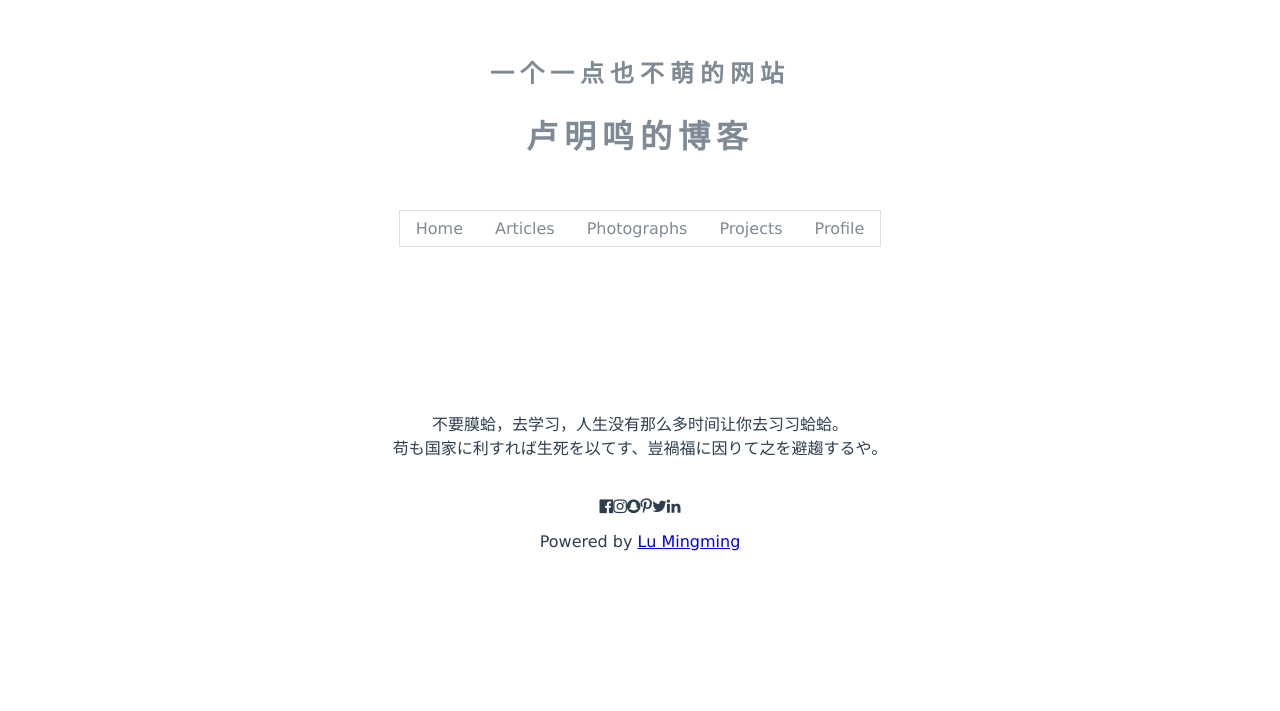
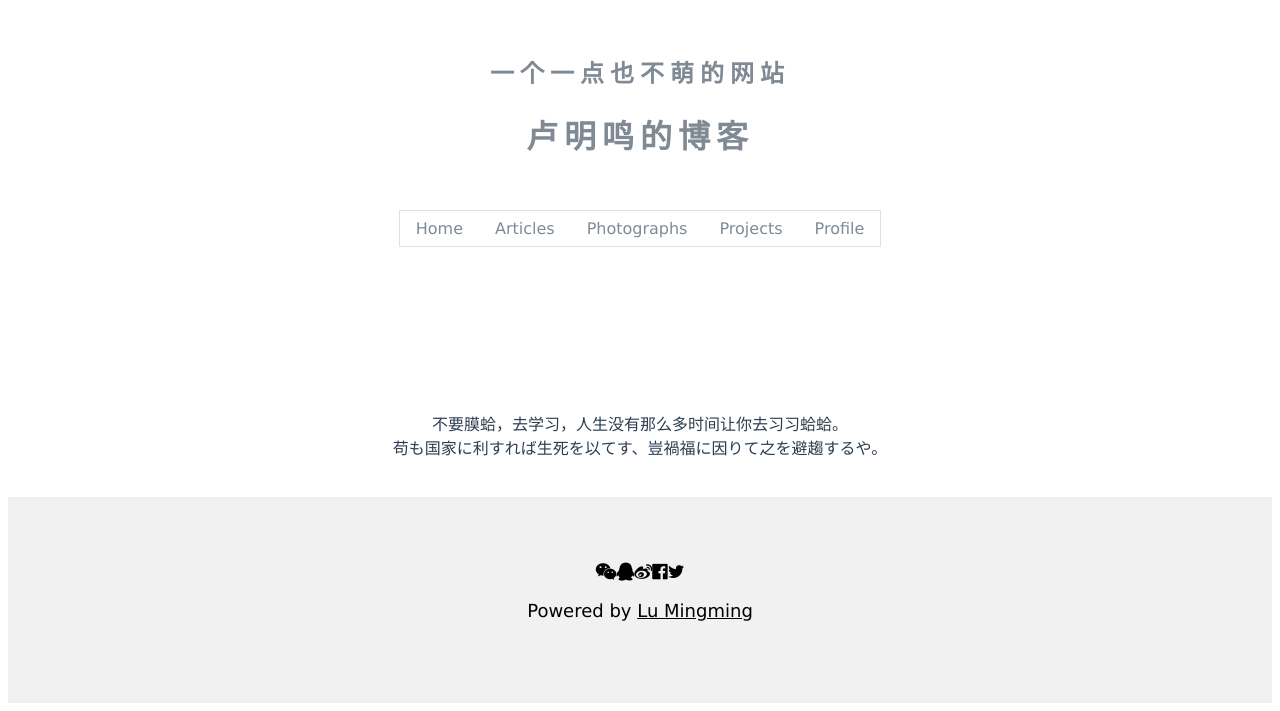
Before and after one commit to mingming-lu/lmm, a Vue app in the folder app/: page / in a window 1280 px wide. Shown: the part 150-861 px from the top of the page. Before the commit the page ends 800 px from the top, so only its background shows below. Built offline with nearby package versions, Linux system fonts and the light colour scheme; the HTML template or start-up script is replaced by a standard one.

Commit message:
w3 stylesheet transport/~footer

```diff
--- a/app/src/App.vue
+++ b/app/src/App.vue
@@ -17,14 +17,13 @@
 
     <router-view/>
 
-    <footer class="w3-container w3-padding-64 w3-light-grey w3-center w3-large">
-      <i class="fa fa-facebook-official w3-hover-opacity"></i>
-      <i class="fa fa-instagram w3-hover-opacity"></i>
-      <i class="fa fa-snapchat w3-hover-opacity"></i>
-      <i class="fa fa-pinterest-p w3-hover-opacity"></i>
-      <i class="fa fa-twitter w3-hover-opacity"></i>
-      <i class="fa fa-linkedin w3-hover-opacity"></i>
-      <p>Powered by <router-link to="/profile" class="w3-hover-text-grey">Lu Mingming</router-link></p>
+    <footer class="lmm-container lmm-padding-64 lmm-light-grey lmm-center lmm-large">
+      <i class="fa fa-wechat lmm-hover-opacity"></i>
+      <i class="fa fa-qq lmm-hover-opacity"></i>
+      <i class="fa fa-weibo lmm-hover-opacity"></i>
+      <i class="fa fa-facebook-official lmm-hover-opacity"></i>
+      <i class="fa fa-twitter lmm-hover-opacity"></i>
+      <p>Powered by <router-link to="/profile" class="lmm-light-grey lmm-hover-light-grey">Lu Mingming</router-link></p>
     </footer>
   </div>
 </template>
@@ -36,12 +35,19 @@ export default {
 </script>
 
 <style>
+.lmm-large {
+  font-size: 18px !important;
+}
 .lmm-xlarge {
   font-size: 24px !important;
 }
 .lmm-padding-32 {
   padding-top: 32px !important;
   padding-bottom: 32px !important;
+}
+.lmm-padding-64 {
+  padding-top: 64px !important;
+  padding-bottom: 64px !important;
 }
 .lmm-penal {
   padding: 0.01em 16px;
@@ -59,7 +65,7 @@ export default {
   display: inline-block;
   width: auto;
 }
-.lmm-bar:before, .lmm-bar:after {
+.lmm-bar:before, .lmm-bar:after, .lmm-container:after, .lmm-container:before, {
   content: "";
   display: table;
   clear: both;
@@ -99,6 +105,9 @@ export default {
   color: #000 !important;
   background-color: #ccc !important;
 }
+.lmm-hover-opacity:hover {
+  opacity: 0.60;
+}
 .lmm-bar .lmm-button {
   white-space:normal;
 }
@@ -107,6 +116,13 @@ export default {
 }
 .lmm-opacity {
   opacity: 0.60;
+}
+.lmm-light-grey {
+  color: #000 !important;
+  background-color: #f1f1f1 !important;
+}
+.lmm-hover-light-grey:hover {
+  color: #757575 !important;
 }
 body {
   font-family: 'Lucida Grande', Helvetica, Arial,
```
